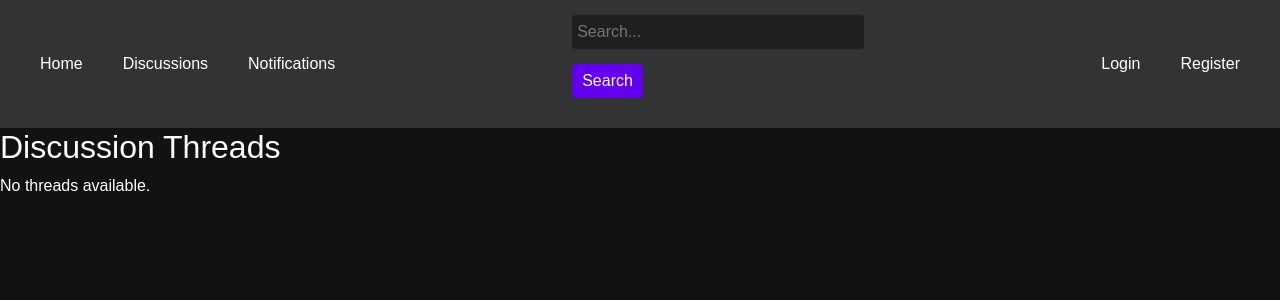
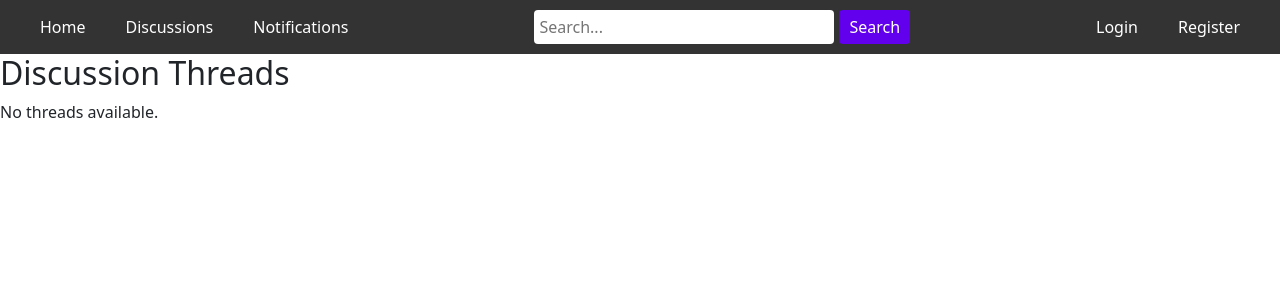
Before and after one commit to whoishmk/movie-recommendation-system, a Flask app: page /discussions in a window 1280 px wide. Shown: the top 300 px of the page. Run offline with Flask 3, Linux system fonts and the light colour scheme; data that the repository does not hold is empty; parts of the project's set-up code (start-up, migrations or seed data) failed here and were passed over; some libraries are stand-ins or nearby versions.

Commit message:
nav bar corrections

```diff
--- a/templates/base.html
+++ b/templates/base.html
@@ -8,232 +8,7 @@
 
     <title>Application</title>
     <style>
-               .button {
-        display: inline-block;
-        background-color: #6200ee;
-        color: #ffffff;
-        padding: 10px 20px;
-        text-decoration: none;
-        border-radius: 4px;
-        margin-bottom: 20px;
-    }
-
-    .button:hover {
-        background-color: #3700b3;
-    }
-
-    .thread-list {
-        list-style-type: none;
-        padding: 0;
-    }
-
-    .thread-item {
-        background-color: #1e1e1e;
-        padding: 15px;
-        margin-bottom: 10px;
-        border-radius: 5px;
-    }
-
-    .thread-title {
-        font-size: 1.2em;
-        color: #bb86fc;
-        text-decoration: none;
-    }
-
-    .thread-title:hover {
-        color: #ffffff;
-    }
-
-    .thread-meta {
-        margin-top: 5px;
-        font-size: 0.9em;
-        color: #cccccc;
-    }
-        /* CSS for Dark Theme */
-        body {
-            background-color: #121212;
-            color: #ffffff;
-            font-family: Arial, sans-serif;
-            margin: 0;
-            padding: 0;
-        }
-
-        nav {
-            background-color: #1f1f1f;
-            padding: 10px;
-        }
-
-        nav ul {
-            list-style-type: none;
-            margin: 0;
-            padding: 0;
-            overflow: hidden;
-        }
-
-        nav ul li {
-            float: left;
-        }
-
-        nav ul li a {
-            display: block;
-            color: #ffffff;
-            text-align: center;
-            padding: 14px 16px;
-            text-decoration: none;
-        }
-
-        nav ul li a:hover {
-            background-color: #333333;
-        }
-
-        nav ul li.active a {
-            background-color: #333333;
-        }
-
-        .container {
-            padding: 20px;
-        }
-
-        h2, h3 {
-            color: #ffffff;
-        }
-
-        .messages {
-            list-style-type: none;
-            padding: 0;
-        }
-
-        .messages li {
-            background-color: #d32f2f;
-            color: #ffffff;
-            padding: 10px;
-            margin-bottom: 10px;
-            border-left: 6px solid #b71c1c;
-        }
-
-        form {
-            margin-bottom: 20px;
-        }
-
-        label {
-            display: block;
-            margin-top: 10px;
-            color: #ffffff;
-        }
-
-        input[type="text"],
-        input[type="email"],
-        input[type="password"],
-        input[type="date"],
-        textarea,
-        select {
-            width: 100%;
-            padding: 8px;
-            margin-top: 5px;
-            background-color: #1f1f1f;
-            border: 1px solid #333333;
-            color: #ffffff;
-            border-radius: 4px;
-        }
-
-        button {
-            background-color: #6200ee;
-            color: #ffffff;
-            padding: 10px 20px;
-            border: none;
-            margin-top: 15px;
-            cursor: pointer;
-            border-radius: 4px;
-        }
-
-        button:hover {
-            background-color: #3700b3;
-        }
-
-        a {
-            color: #bb86fc;
-        }
-
-        a:hover {
-            color: #ffffff;
-        }
-
-        /* Clear floats */
-        .clearfix::after {
-            content: "";
-            clear: both;
-            display: table;
-        }
-
-        /* Message content styling */
-        .message-content {
-            background-color: #1e1e1e;
-            padding: 10px;
-            border-radius: 5px;
-            margin-bottom: 10px;
-        }
-
-        /* Thread and message timestamps */
-        .timestamp {
-            font-size: 0.9em;
-            color: #cccccc;
-        }
-
-        /* Forms in discussions */
-        .discussion-form textarea {
-            height: 100px;
-        }
-            /* Notification badge styling */
-    .notification-badge {
-        background-color: #d32f2f;
-        color: white;
-        padding: 2px 6px;
-        border-radius: 50%;
-        font-size: 0.8em;
-        vertical-align: super;
-    }
-    .profile-dropdown {
-    position: relative;
-    display: inline-block;
-}
-
-.profile-btn {
-    background: none;
-    border: none;
-    cursor: pointer;
-    padding: 0;
-}
-
-.profile-pic {
-    width: 40px;
-    height: 40px;
-    border-radius: 50%;
-}
-
-.dropdown-menu {
-    display: none;
-    position: absolute;
-    right: 0;
-    background-color: white;
-    box-shadow: 0 4px 8px rgba(0, 0, 0, 0.2);
-    border-radius: 4px;
-    z-index: 1000;
-}
-
-.dropdown-menu a {
-    display: block;
-    padding: 10px 20px;
-    text-decoration: none;
-    color: black;
-}
-
-.dropdown-menu a:hover {
-    background-color: #f0f0f0;
-}
-
-.profile-dropdown:hover .dropdown-menu {
-    display: block;
-}
+        /* CSS for Navbar */
         nav {
             display: flex;
             justify-content: space-between;
@@ -264,6 +39,31 @@
 
         nav ul li a:hover {
             background-color: #575757;
+        }
+
+        nav form {
+            display: flex;
+            align-items: center;
+        }
+
+        nav form input[type="text"] {
+            padding: 5px;
+            border-radius: 4px;
+            border: none;
+            margin-right: 5px;
+            width: 300px;
+        }
+
+        nav form button {
+            padding: 5px 10px;
+            background-color: #6200ee;
+            color: #ffffff;
+            border: none;
+            border-radius: 4px;
+        }
+
+        nav form button:hover {
+            background-color: #3700b3;
         }
 
         /* Profile Dropdown */
@@ -330,15 +130,18 @@
 <body>
     <!-- Navbar -->
     <nav>
+        <!-- Navigation Links -->
         <ul>
             <li><a href="{{ url_for('home') }}">Home</a></li>
             <li><a href="{{ url_for('discussions') }}">Discussions</a></li>
             <li><a href="{{ url_for('view_notifications') }}">Notifications</a></li>
         </ul>
-        <form action="{{ url_for('search') }}" method="GET" style="display: inline-block;">
-            <input type="text" name="query" placeholder="Search..." style="padding: 5px; border-radius: 4px; border: none;">
-            <button type="submit" style="padding: 5px 10px; background-color: #6200ee; color: #ffffff; border: none; border-radius: 4px;">Search</button>
+        <!-- Search Bar -->
+        <form action="{{ url_for('search') }}" method="GET">
+            <input type="text" name="query" placeholder="Search...">
+            <button type="submit">Search</button>
         </form>
+        <!-- Profile Section -->
         {% if session.get('loggedin') %}
         <div class="profile-dropdown">
             <button class="profile-btn">
@@ -358,7 +161,6 @@
         </ul>
         {% endif %}
     </nav>
-
 
     <!-- Page Content -->
     <div>
```
